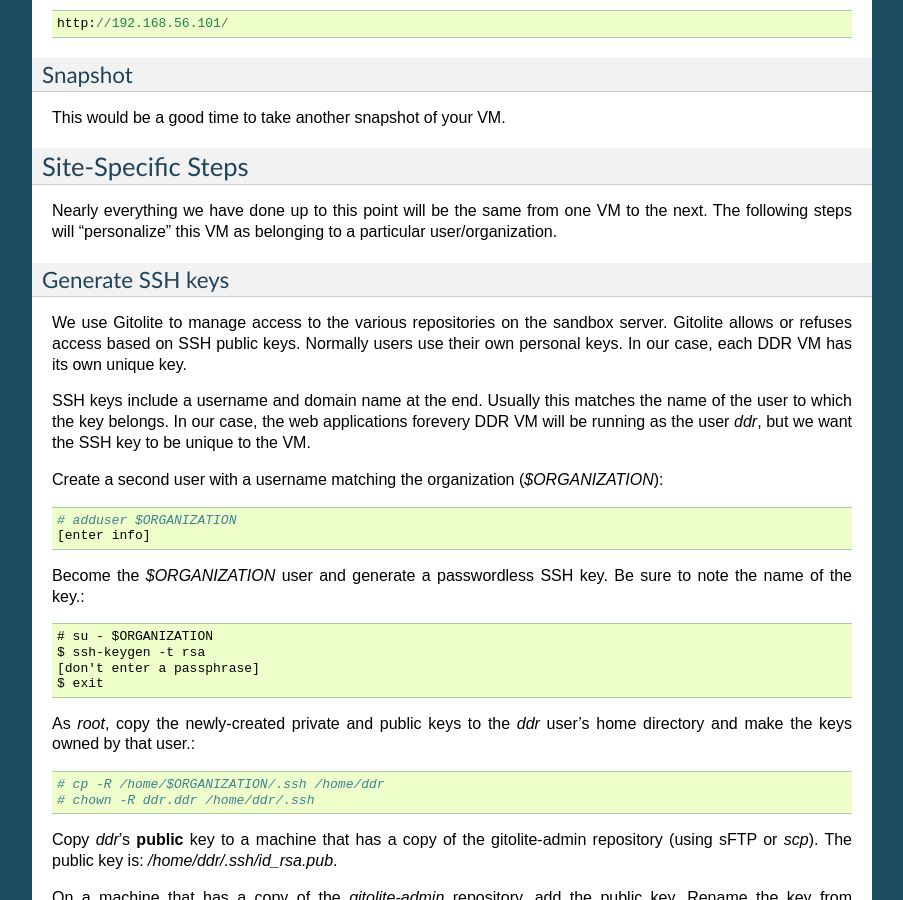
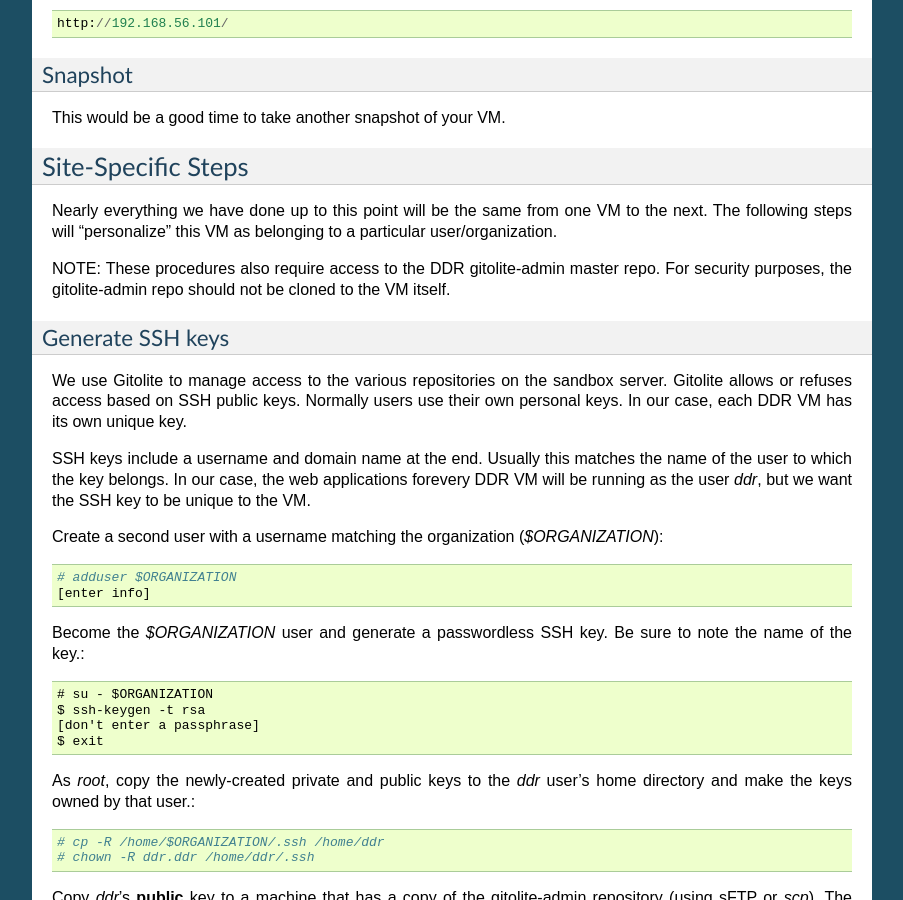
Before and after one commit to denshoproject/ddr-manual, a Sphinx documentation site: the page built from source/admins/create-workstation-vm.rst, in a window 1280 px wide and 900 px high, scrolled down 8672 px. Shown: the whole window, without its empty margins (198-1101 px from the left). Built offline with Sphinx 7.4.7, drawn with Linux system fonts in a browser that asks for light colours; pages that are not in the unit, such as notebooks, are missing from menus.

Commit message:
Update create-workstation-vm.rst

```diff
--- a/source/admins/create-workstation-vm.rst
+++ b/source/admins/create-workstation-vm.rst
@@ -552,6 +552,8 @@ Site-Specific Steps
 Nearly everything we have done up to this point will be the same from one VM to the next.
 The following steps will "personalize" this VM as belonging to a particular user/organization.
 
+NOTE: These procedures also require access to the DDR gitolite-admin master repo. For security purposes, the gitolite-admin repo should not be cloned to the VM itself.
+
 
 
 Generate SSH keys
```
